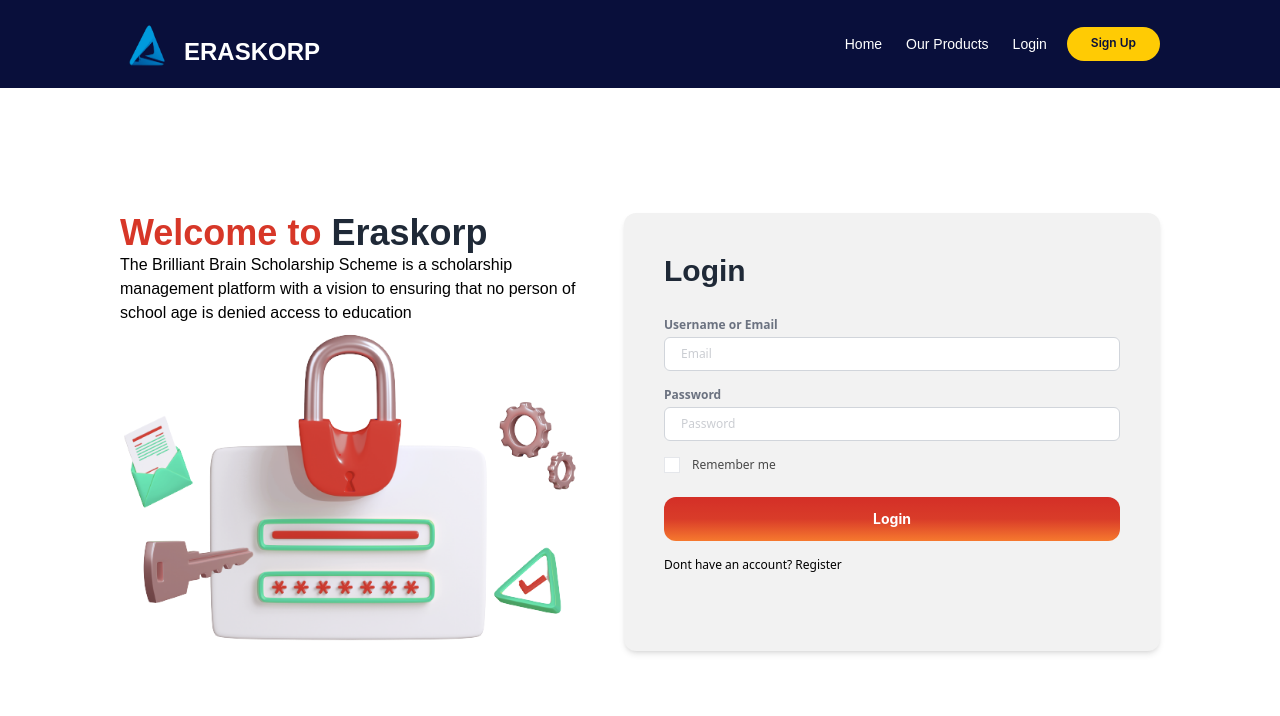
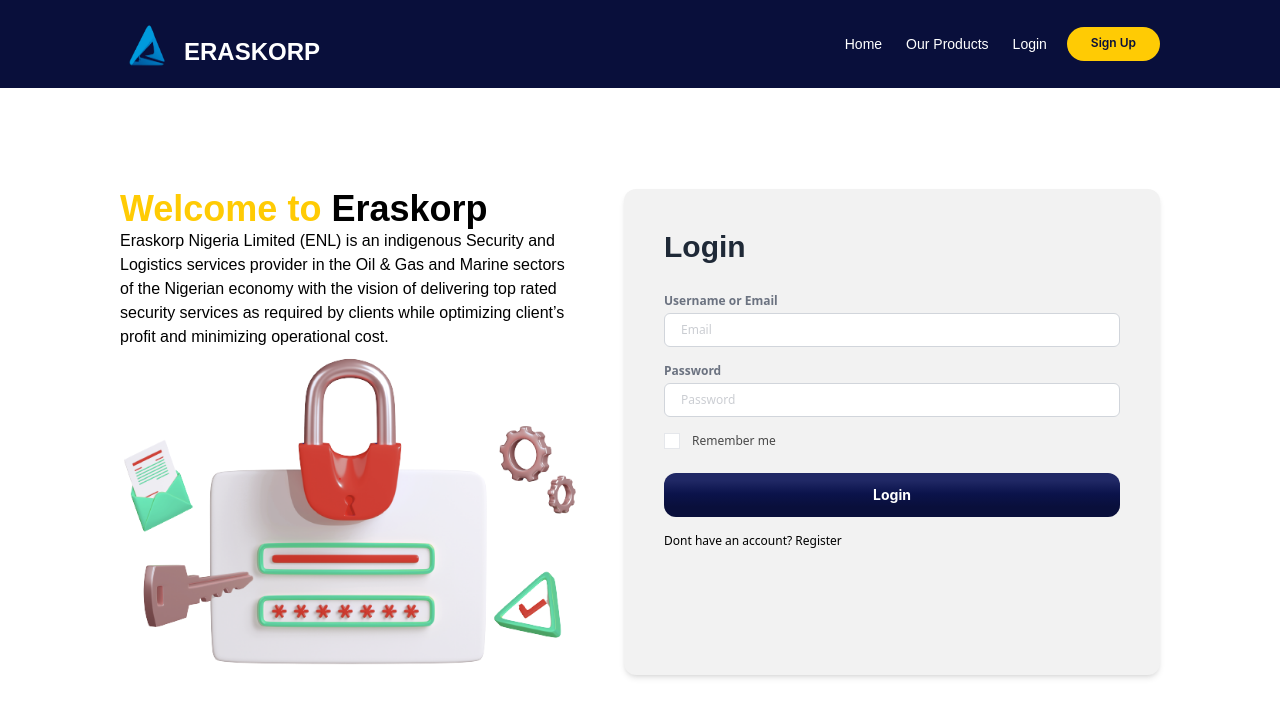
Before and after one commit to Oracle247/Eraskorp, a Next.js app: page /login in a window 1280 px wide. Shown: the top 716 px of the page. Built offline with nearby package versions, Linux system fonts and the light colour scheme; no server answers; a web font is replaced by a local one; what prettier-plugin-tailwindcss would draw is missing.

Commit message:
update styles

```diff
--- a/pages/_document.tsx
+++ b/pages/_document.tsx
@@ -4,7 +4,7 @@
   return (
     <Html lang="en">
        <Head>
-        <link rel="icon" href="/faviconimg.png" />
+        <link rel="icon" href="/logo.jpg" />
       </Head>
       <body className='bg-white text-black'>
         <Main />
--- a/pages/login.tsx
+++ b/pages/login.tsx
@@ -87,10 +87,10 @@
                     <div className="flex flex-col-reverse items-center justify-center flex-1 text-center md:items-start md:flex-col md:justify-between md:text-left">
                         <div>
                             <p className="md:text-4xl">
-                                <span className="font-bold text-primary">Welcome to </span>
-                                <span className="font-bold text-gray-800 font-argentinum">Eraskorp</span>
+                                <span className="font-bold text-gold">Welcome to </span>
+                                <span className="font-bold text-blue-800 font-argentinum">Eraskorp</span>
                             </p>
-                            <p className='hidden md:block'>The Brilliant Brain Scholarship Scheme is a scholarship management platform with a vision to ensuring that no person of school age is denied access to education </p>
+                            <p className='hidden md:block'>Eraskorp Nigeria Limited (ENL) is an indigenous Security and Logistics services provider in the Oil & Gas and Marine sectors of the Nigerian economy with the vision of delivering top rated security services as required by clients while optimizing client’s profit and minimizing operational cost. </p>
                         </div>
                         {/* <h1 className="mb-3 text-4xl font-bold text-center text-gray-800 font-argentinum md:hidden">Sign In</h1> */}
                         <Image src={LockImg} alt="" className="w-32 h-24 md:w-full md:h-auto" />
--- a/styles/globals.css
+++ b/styles/globals.css
@@ -48,7 +48,7 @@
     background-image: linear-gradient(229deg, rgba(9,15,59,1) 23%, rgba(11,19,75,1) 53%, rgba(32,40,101,1) 83%);
   }
 .grad-to-top {
-    background-image: linear-gradient(to top, #F6792E, #D93C29, #D42F27);
+    background-image: linear-gradient(to top, rgba(9,15,59,1) 23%, rgba(11,19,75,1) 53%, rgba(32,40,101,1) 83%);
   }
 
 .grad-to-right {
```
Also changed, not shown: public/faviconimg.png (deleted), public/logo.jpg (added).
